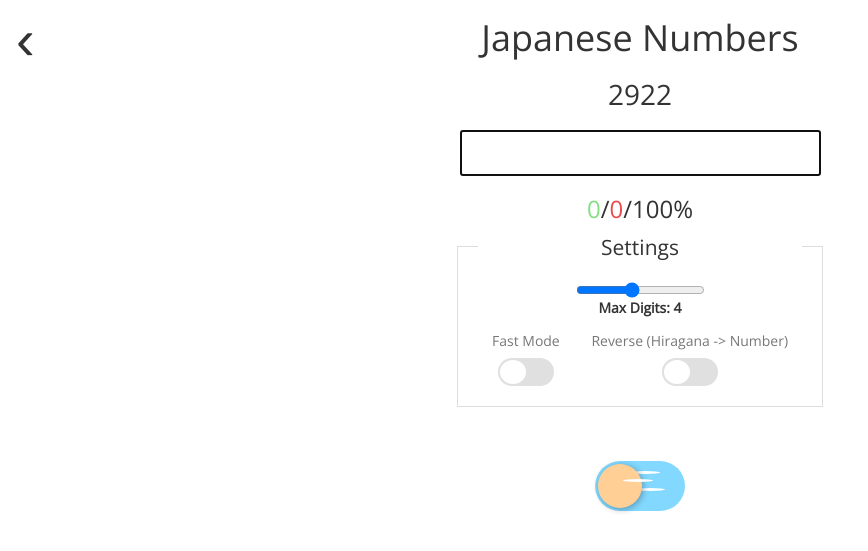
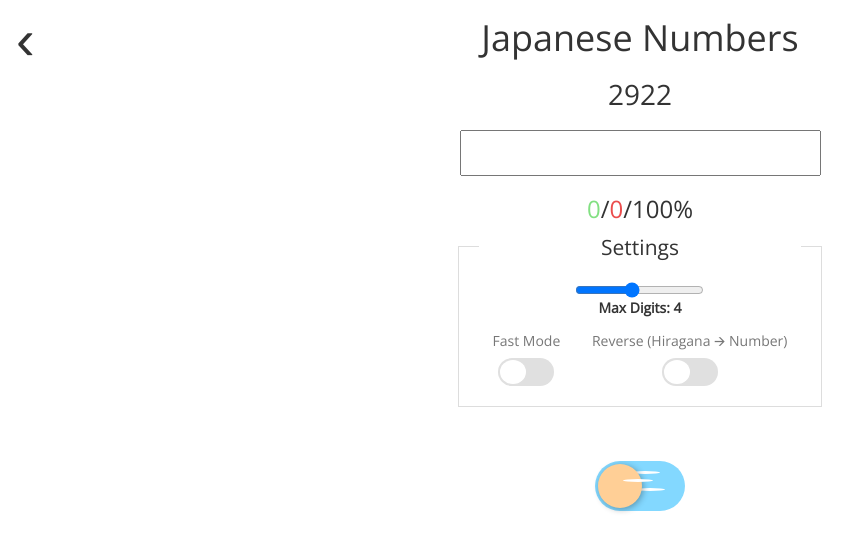
Before and after one commit to NickEckardt/steven-kraft.github.io, a Jekyll site: the page built from projects/japanese/numbers/index.html, in a window 1280 px wide. Shown: the top 551 px of the page, without its empty margins (0-868 px from the left). Built offline with Jekyll 4.4.1, drawn with Linux system fonts in a browser that asks for light colours.

Commit message:
Cleaned up Japanese Projects

```diff
--- a/_layouts/verb_conjugation.html
+++ b/_layouts/verb_conjugation.html
@@ -9,7 +9,7 @@ layout: quiz_master
 </div>
 
 <div class="wk-content">
-		<input id="input-IME" autofocus="true" autocapitalize="off" autocomplete="off" autocorrect="off" type="text" lang="ja">
+		<input id="input-IME">
 </div>
 
 <div>
--- a/projects/japanese/days/index.html
+++ b/projects/japanese/days/index.html
@@ -7,7 +7,7 @@ title: Japanese Days of the Month
 	<h3 id="english"></h3>
 </div>
 <div class="wk-content">
-		<input id="input-IME" autofocus="true" autocapitalize="off" autocomplete="off" autocorrect="off" type="text" lang="ja">
+		<input id="input-IME">
 </div>
 
 	<div>
--- a/projects/japanese/numbers/index.html
+++ b/projects/japanese/numbers/index.html
@@ -9,7 +9,7 @@ title: Japanese Numbers
 </div>
 
 <div class="wk-content">
-		<input id="input-IME" autofocus="true" autocapitalize="off" autocomplete="off" autocorrect="off" type="text" lang="ja">
+		<input id="input-IME">
 </div>
 
 <div>
@@ -24,7 +24,7 @@ title: Japanese Numbers
 		</div>
 		<ul class="tg-list">
 			{% include _toggle.html id="fastsetting" label="Fast Mode" %}
-			{% include _toggle.html id="reversesetting" label="Reverse (Hiragana -> Number)" %}
+			{% include _toggle.html id="reversesetting" label="Reverse (Hiragana 🡪 Number)" %}
 		</ul>
 	</fieldset>
 </div>
--- a/projects/japanese/time/index.html
+++ b/projects/japanese/time/index.html
@@ -8,7 +8,7 @@ title: Japanese Time
 	<h3 id="english"></h3>
 </div>
 <div class="wk-content">
-		<input id="input-IME" autofocus="true" autocapitalize="off" autocomplete="off" autocorrect="off" type="text" lang="ja">
+		<input id="input-IME">
 </div>
 
 	<div>
```
